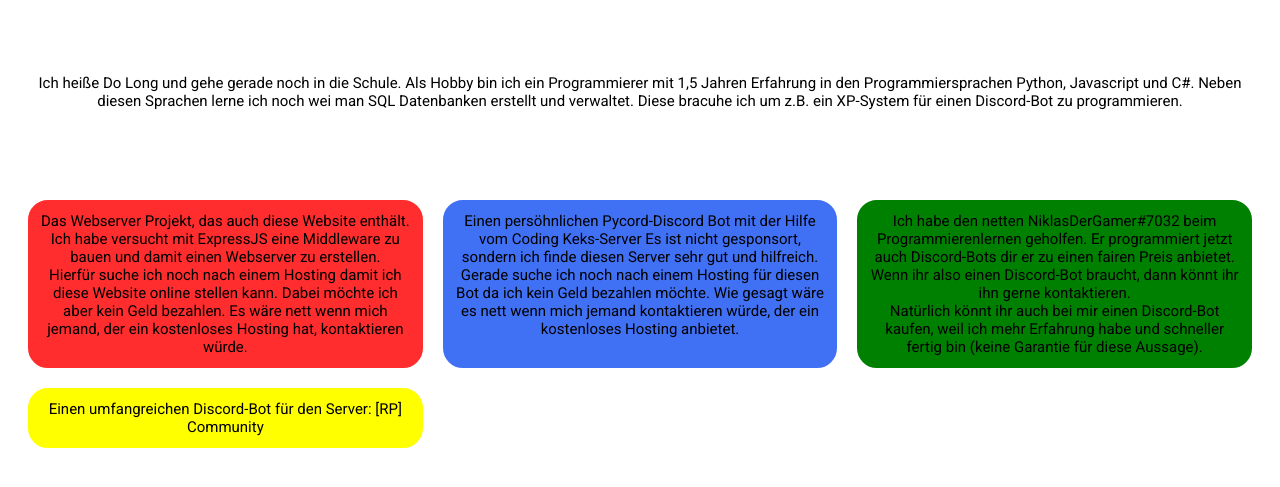
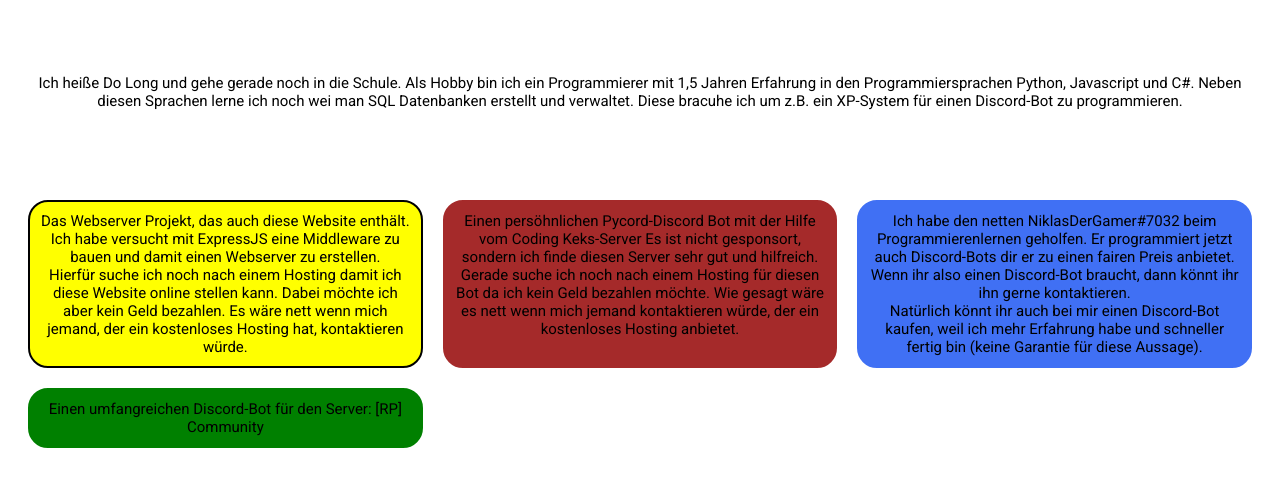
Before and after one commit to Long1351/Webserver, a PHP site: page / in a window 1280 px wide. Shown: the part 161-648 px from the top of the page. Run offline with PHP 8.4, Linux system fonts and the light colour scheme.

Commit message:
Website verbessert

```diff
--- a/index.html
+++ b/index.html
@@ -33,7 +33,7 @@
             <section>
                 <h2>Meine Projekte:</h2>
                 <div class="grid">
-                    <div onclick="divred()" class="para gridel red">
+                    <div onclick="divyellow()" class="para gridel yellow">
                         Das Webserver Projekt, das auch diese Website enthält.
                         Ich habe versucht mit ExpressJS eine Middleware zu bauen
                         und damit einen Webserver zu erstellen. <br />
@@ -42,7 +42,7 @@
                         kein Geld bezahlen. Es wäre nett wenn mich jemand, der
                         ein kostenloses Hosting hat, kontaktieren würde.
                     </div>
-                    <div onclick="divblue()" class="para gridel blue">
+                    <div onclick="divbrown()" class="para gridel brown">
                         Einen persöhnlichen Pycord-Discord Bot mit der Hilfe vom
                         <a href="http://discord.gg/codingkeks"
                             >Coding Keks-Server</a
@@ -54,7 +54,7 @@
                         nett wenn mich jemand kontaktieren würde, der ein
                         kostenloses Hosting anbietet.
                     </div>
-                    <div onclick="divgreen()" class="para gridel green">
+                    <div onclick="divblue()" class="para gridel blue">
                         Ich habe den netten
                         <a href="https://discord.com/users/847032613327470593"
                             >NiklasDerGamer#7032</a
@@ -68,7 +68,7 @@
                         kaufen, weil ich mehr Erfahrung habe und schneller
                         fertig bin (keine Garantie für diese Aussage).
                     </div>
-                    <div onclick="divyellow()" class="para gridel yellow">
+                    <div onclick="divgreen()" class="para gridel green">
                         Einen umfangreichen Discord-Bot für den Server:
                         <a href="https://discord.gg/wfG8JQMMCB"
                             >[RP] Community</a
--- a/style.css
+++ b/style.css
@@ -143,8 +143,8 @@ h2 {
     color: green;
 }
 
-.gridel:hover.yellow a {
-    color: yellow;
+.gridel:hover.brown a {
+    color: brown;
 }
 
 .gridel:not(:hover) a {
@@ -174,14 +174,14 @@ a:hover {
     transition: 0.5s;
 }
 
-.red {
-    background-color: rgb(255, 45, 45);
-    border: 2px solid rgb(255, 45, 45);
+.yellow {
+    background-color: yellow;
+    border: 2px solid
 }
 
-.red:hover {
-    color: rgb(255, 45, 45);
-    box-shadow: 1px 1px 50px 1px rgb(255, 45, 45);
+.yellow:hover {
+    color: yellow;
+    box-shadow: 1px 1px 50px 1px yellow
 }
 
 .blue {
@@ -204,12 +204,12 @@ a:hover {
     box-shadow: 1px 1px 50px 1px green;
 }
 
-.yellow {
-    background-color: yellow;
-    border: 2px solid yellow;
+.brown {
+    background-color: brown;
+    border: 2px solid brown;
 }
 
-.yellow:hover {
-    color: yellow;
-    box-shadow: 1px 1px 50px 1px yellow;
+.brown:hover {
+    color: brown;
+    box-shadow: 1px 1px 50px 1px brown;
 }
--- a/web server/app.js
+++ b/web server/app.js
@@ -14,9 +14,6 @@ app.post("/addItem", (req, res) => {
     res.send(body);
 
 });
-app.delete("/delItem", (req, res) => {
-    res.send("File deleted");
-});
 
 app.listen(port, () => {
     console.log(`Server running at http://localhost:${port}`);
```
